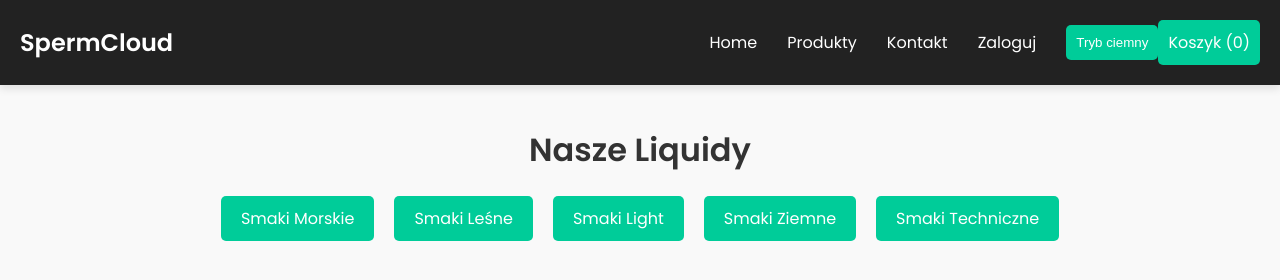
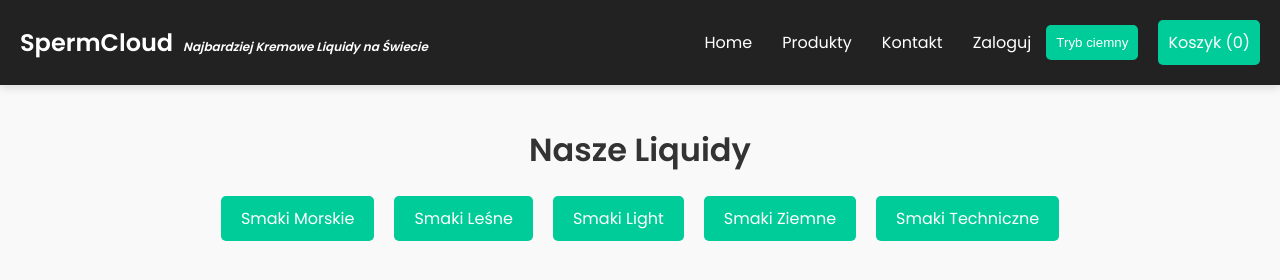
Before and after one commit to Soeczek69/SpermCloud, a plain HTML site: page index.html in a window 1280 px wide. Drawn offline with Linux system fonts and the light colour scheme.

Commit message:
Update index.html

```diff
--- a/index.html
+++ b/index.html
@@ -41,7 +41,16 @@
         .logo {
             font-size: 24px;
             font-weight: bold;
+	    display: flex;
+	    align-items: center;
         }
+	.tagline {
+	    font-size: 12px;
+	    font-weight: 550;
+	    margin-left: 10px;
+	    font-style: italic;
+	    margin-bottom: -8px;
+	}
         .menu {
             display: flex;
             align-items: center;
@@ -144,11 +153,13 @@
 	    color: white;
 	    border: none;
 	    border-radius: 5px;
-	    margin-left: 15px;
-	    transition: background 0.3s;
+	    margin-left: auto;
+	    margin-right: 20px;
+	    transition: transform 0.3s ease, background-color 0.3s ease;
 	}
 	.dark-mode-toggle:hover {
 	    background-color: #009977;
+	    transform: scale(1.1);
 	}
         .overlay {
             display: none;
@@ -262,7 +273,10 @@
 </head>
 <body>
     <header>
-        <div class="logo">SpermCloud</div>
+        <div class="logo">
+	    SpermCloud
+	    <span class="tagline">Najbardziej Kremowe Liquidy na Świecie</span>
+	</div>
         <nav class="menu">
             <a href="#">Home</a>
             <a href="#">Produkty</a>
```
